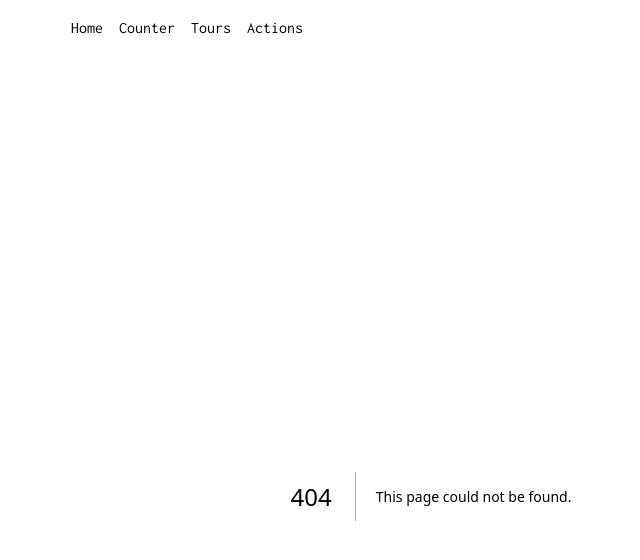
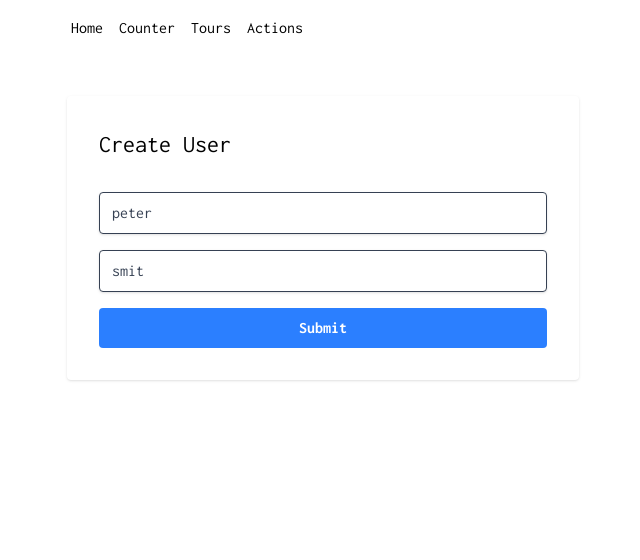
Before and after one commit to lpetrinina/TypeScript, a Next.js app in the folder next.js-typescript/: page /actions in a window 1280 px wide. Before the commit this address had no page. Shown: the top 560 px of the page, without its empty margins (209-849 px from the left). Built offline with nearby package versions, Linux system fonts and the light colour scheme.

Commit message:
Build the Actions page
- Add the Form component
- Implement create user functionality - createUser server action

```diff
--- /dev/null
+++ b/next.js-typescript/app/actions/page.tsx
@@ -0,0 +1,11 @@
+import Form from "@/components/Form";
+
+function ActionsPage() {
+  return (
+    <>
+      <Form />
+    </>
+  );
+}
+
+export default ActionsPage;
--- /dev/null
+++ b/next.js-typescript/components/Form.tsx
@@ -0,0 +1,33 @@
+import { createUser } from "@/utils/actions";
+
+function Form() {
+  return (
+    <form className={formStyle} action={createUser}>
+      <h2 className=' text-2xl capitalize mb-4'>create user</h2>
+      <input
+        className={inputStyle}
+        type='text'
+        name='firstName'
+        defaultValue='peter'
+        required
+      />
+      <input
+        className={inputStyle}
+        type='text'
+        name='lastName'
+        defaultValue='smit'
+        required
+      />
+      <button className={btnStyle} type='submit'>
+        submit
+      </button>
+    </form>
+  );
+}
+
+export default Form;
+
+const formStyle = "max-w-lg flex flex-col gap-y-4  shadow rounded p-8";
+const inputStyle = "border shadow rounded py-2 px-3 text-gray-700";
+const btnStyle =
+  "bg-blue-500 hover:bg-blue-700 text-white font-bold py-2 px-4 rounded capitalize";
--- /dev/null
+++ b/next.js-typescript/users.json
@@ -0,0 +1 @@
+[{"id":"1773757193598","firstName":"peter","lastName":"smit"},{"id":"1773757211184","firstName":"peter","lastName":"smit"}]
--- /dev/null
+++ b/next.js-typescript/utils/actions.ts
@@ -0,0 +1,32 @@
+'use server'
+
+import { readFile, writeFile } from "fs/promises";
+
+type User = {
+    id: string;
+    firstName: string;
+    lastName: string;
+}
+
+export async function createUser(formData: FormData) {
+    const firstName = formData.get('firstName') as string;
+    const lastName = formData.get('lastName') as string;
+
+    const newUser: User = { id: Date.now().toString(), firstName, lastName }
+    await saveUser(newUser);
+
+}
+
+export async function getUsers(): Promise<User[]> {
+    const result = await readFile('users.json', { encoding: 'utf8' });
+    const users = result ? JSON.parse(result) : [];
+
+    return users;
+}
+
+async function saveUser(user: User) {
+    const users = await getUsers();
+    users.push(user);
+
+    await writeFile('users.json', JSON.stringify(users));
+}
```
